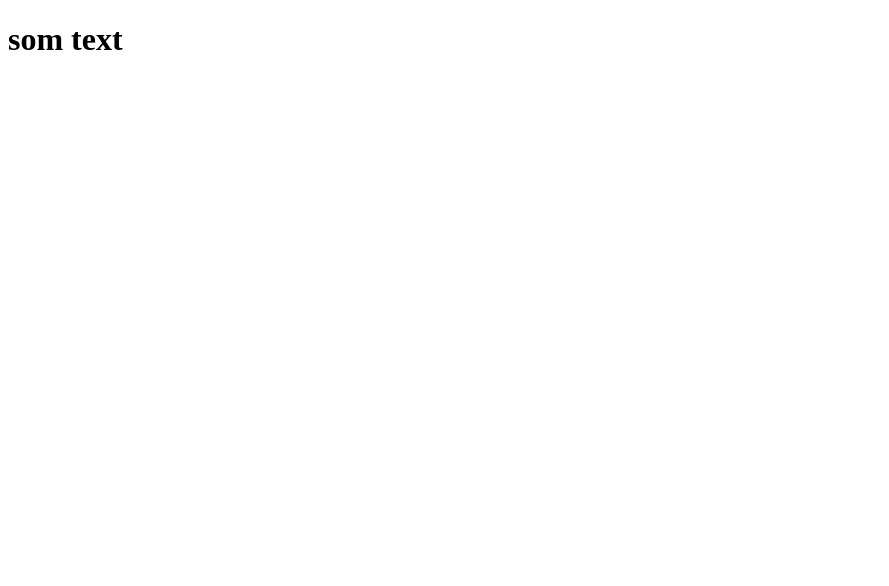
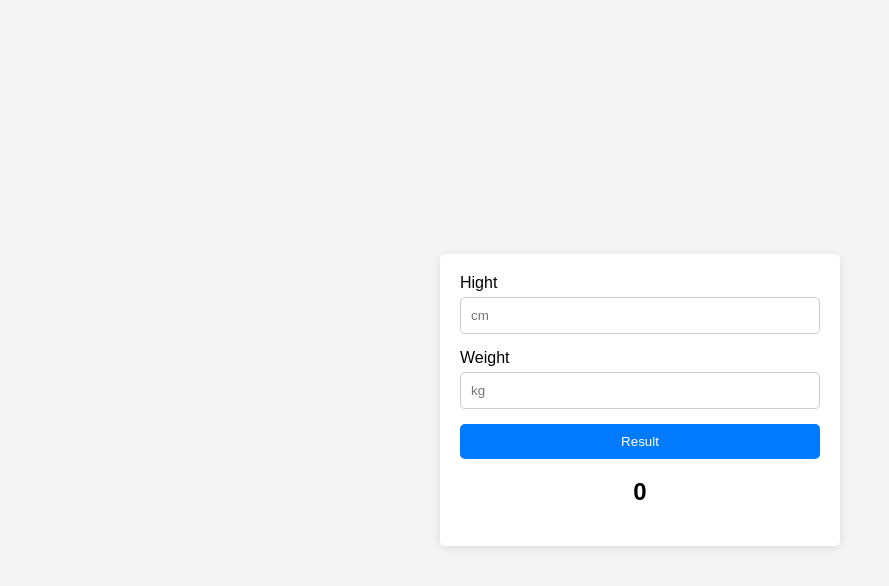
Before and after one commit to MOwaisAzizi/BMI-Calculator, a React (Vite) app: page / in a window 1280 px wide. Shown: the top 586 px of the page, without its empty margins (0-889 px from the left). Built offline with nearby package versions, Linux system fonts and the light colour scheme.

Commit message:
progressing

```diff
--- a/src/App.jsx
+++ b/src/App.jsx
@@ -1,5 +1,39 @@
+import { useEffect, useState } from "react"
 
 function App(){
-  return <h1>som text</h1>
+
+  const [hight,setHight] = useState(0)
+  const [weight,setWeight] = useState(0)
+  const [result,setResutl] = useState(0)
+  const [catagory,setCatagory] = useState('')
+
+  function handleOperation(){
+    setResutl(weight / ((hight/100) * (hight/100)))
+  }
+
+  useEffect(function(){
+    if(result < 17.1 && result >= 15 ) setCatagory('Underweight')
+      else if(result >= 17.1 && result < 23.2 ) setCatagory('Normal')
+      else if(result >= 23.2 && result < 38 ) setCatagory('overweight')
+      else if( result < 15 && result >= 38 ) setCatagory('uncurrect input detected')
+  },[result])
+
+  return (
+    <div className="container">
+      <div className="form">
+        <div className="form-group" >
+            <label>Hight</label>
+            <input type="number" id="hight" onChange={(e)=>setHight(e.target.value)} placeholder="cm" required/>
+         </div>
+        <div className="form-group">
+            <label>Weight</label>
+            <input type="number" id="weight" onChange={(e)=>setWeight(e.target.value)} placeholder="kg" required/>
+        </div>
+        <button type="submit" onClick={handleOperation}>Result</button>
+        <h2>{result}</h2>
+        <h2>{catagory}</h2>
+    </div>
+</div>
+  )
 }
 export default App
--- a/src/index.css
+++ b/src/index.css
@@ -0,0 +1,66 @@
+* {
+  box-sizing: border-box;
+}
+
+body {
+  font-family: Arial, sans-serif;
+  background-color: #f4f4f4;
+  margin: 0;
+  padding: 0;
+}
+
+.container {
+  display: flex;
+  justify-content: center;
+  align-items: center;
+  height: 100vh;
+}
+
+.form {
+  background-color: #fff;
+  padding: 20px;
+  border-radius: 5px;
+  box-shadow: 0 2px 10px rgba(0, 0, 0, 0.1);
+  width: 100%;
+  max-width: 400px;
+}
+
+h2 {
+  text-align: center;
+  margin-bottom: 20px;
+}
+
+.form-group {
+  margin-bottom: 15px;
+}
+
+label {
+  display: block;
+  margin-bottom: 5px;
+}
+
+input {
+  width: 100%;
+  padding: 10px;
+  border: 1px solid #ccc;
+  border-radius: 5px;
+}
+
+input:focus {
+  border-color: #007bff;
+  outline: none;
+}
+
+button {
+  width: 100%;
+  padding: 10px;
+  background-color: #007bff;
+  color: white;
+  border: none;
+  border-radius: 5px;
+  cursor: pointer;
+}
+
+button:hover {
+  background-color: #0056b3;
+}
```
